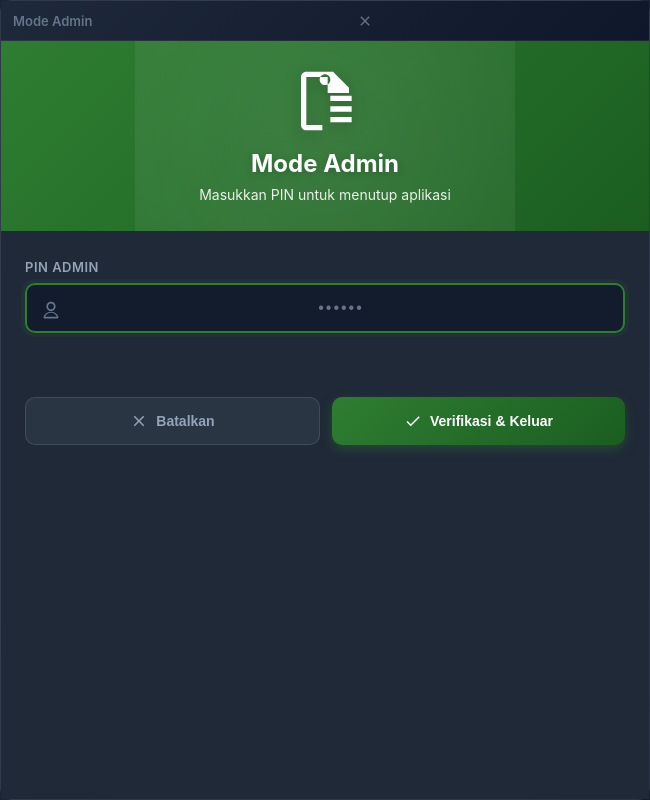
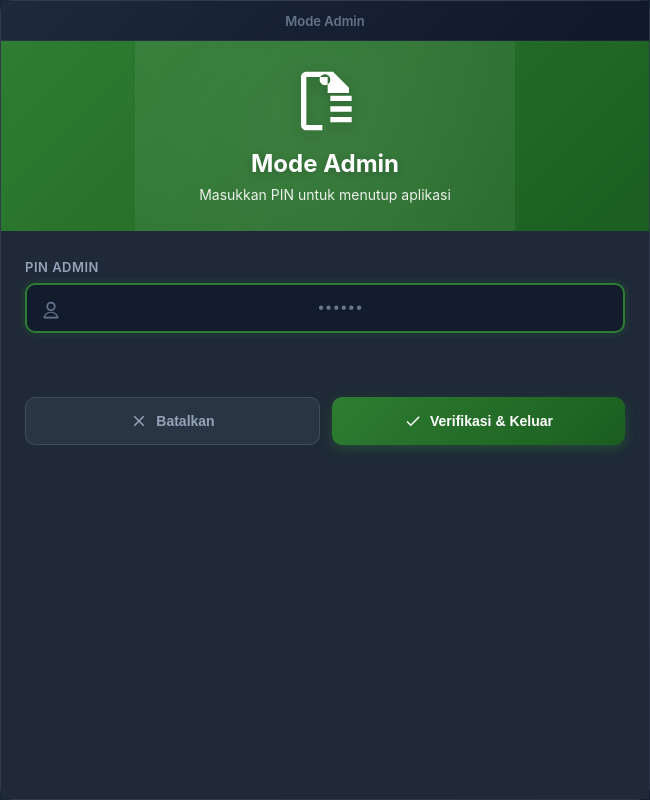
Before and after one commit to sukenda/simak-exam-browser, an Electron app: page static/admin/index.html in a window 650 px wide. Drawn offline with Linux system fonts and the light colour scheme.

Commit message:
fix: remove close button and enhance taskbar hiding in admin dialog
- Remove close button from admin dialog (covered by cancel button)
- Add multiple layers of taskbar hiding protection
- Set skipTaskbar immediately after window creation
- Add blur event handler to ensure taskbar stays hidden
- Use setTimeout to ensure settings are applied before window shows
- Update title bar styling to center alignment

```diff
--- a/static/admin/index.html
+++ b/static/admin/index.html
@@ -9,11 +9,6 @@
     <!-- Title bar for dragging frameless window -->
     <div class="title-bar" id="title-bar">
       <span class="title-text">Mode Admin</span>
-      <button class="close-btn" id="close-btn" title="Tutup">
-        <svg viewBox="0 0 24 24" fill="none" xmlns="http://www.w3.org/2000/svg">
-          <path d="M19 6.41L17.59 5L12 10.59L6.41 5L5 6.41L10.59 12L5 17.59L6.41 19L12 13.41L17.59 19L19 17.59L13.41 12L19 6.41Z" fill="currentColor"/>
-        </svg>
-      </button>
     </div>
     <main>
       <div class="header">
@@ -92,11 +87,6 @@
         window.adminBridge.cancel();
       });
 
-      // Close button handler
-      document.getElementById('close-btn').addEventListener('click', () => {
-        window.adminBridge.cancel();
-      });
-
       // Auto focus on input when window opens
       pinInput.focus();
     </script>
--- a/static/admin/style.css
+++ b/static/admin/style.css
@@ -27,7 +27,7 @@ body {
   height: 40px;
   display: flex;
   align-items: center;
-  justify-content: space-between;
+  justify-content: center;
   padding: 0 12px;
   flex-shrink: 0;
   border-bottom: 1px solid rgba(255, 255, 255, 0.05);
@@ -38,36 +38,6 @@ body {
   font-weight: 600;
   color: #64748b;
   user-select: none;
-}
-
-.close-btn {
-  -webkit-app-region: no-drag;
-  width: 28px;
-  height: 28px;
-  border: none;
-  border-radius: 6px;
-  background: transparent;
-  color: #64748b;
-  cursor: pointer;
-  display: flex;
-  align-items: center;
-  justify-content: center;
-  transition: all 0.2s ease;
-  padding: 0;
-}
-
-.close-btn:hover {
-  background: rgba(239, 68, 68, 0.2);
-  color: #ef4444;
-}
-
-.close-btn:active {
-  transform: scale(0.95);
-}
-
-.close-btn svg {
-  width: 16px;
-  height: 16px;
 }
 
 @keyframes gradientShift {
```
Also changed, not shown: src/windows/createAdminWindow.ts (+21 -0 lines).
